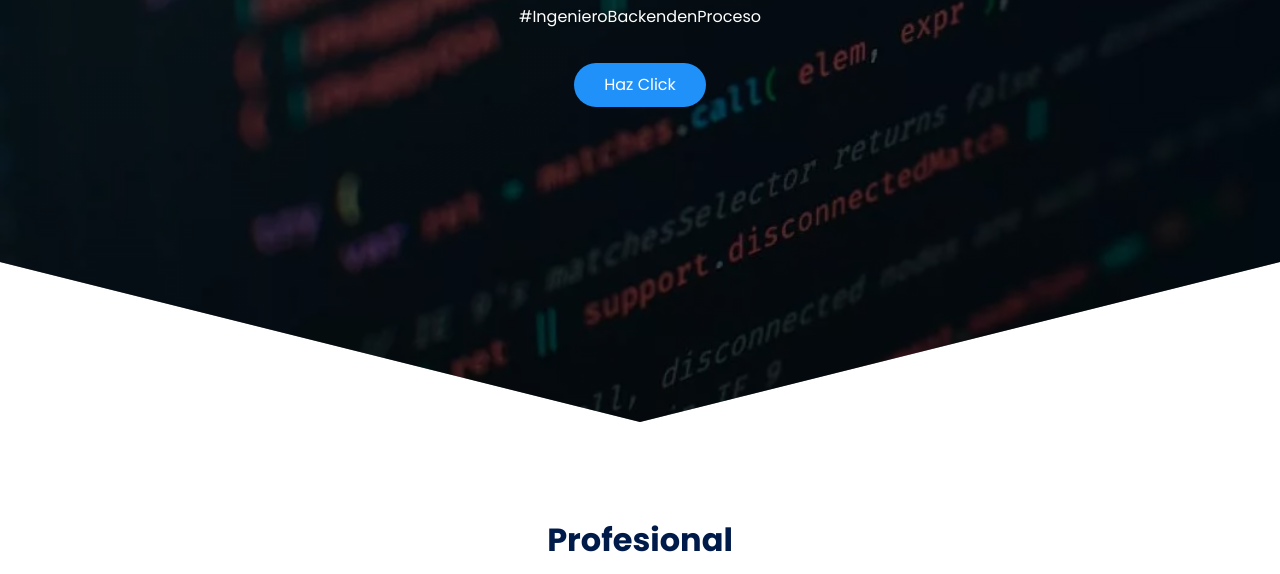
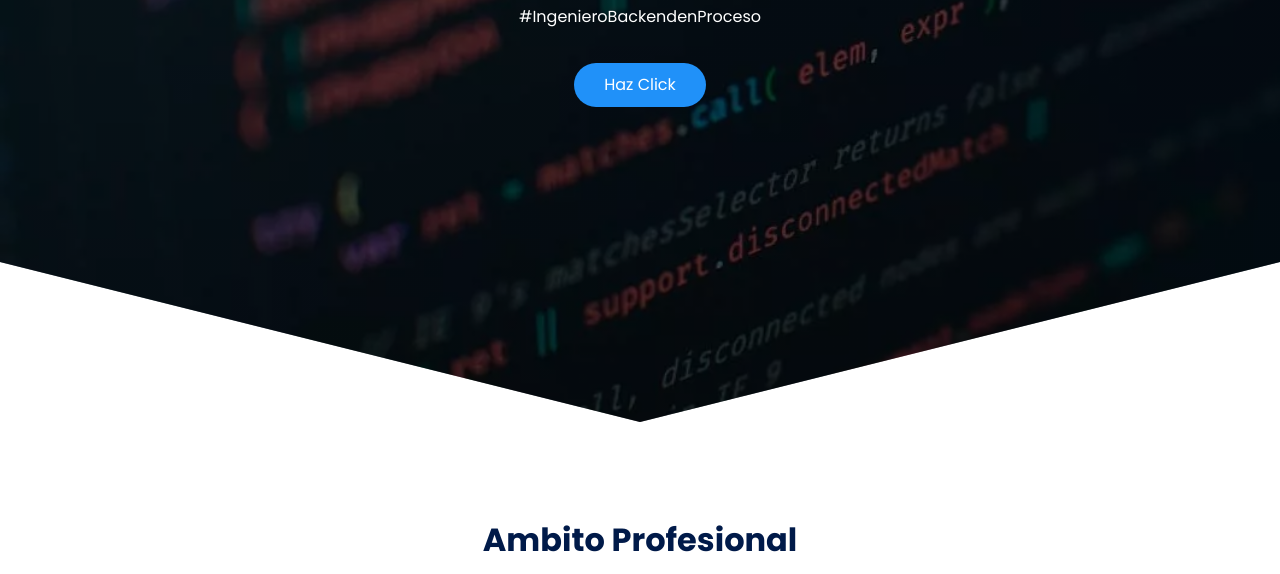
Before and after one commit to Angelurr/perfil-profesional, a plain HTML site: page index.html in a window 1280 px wide. Shown: the part 378-952 px from the top of the page. Drawn offline with Linux system fonts and the light colour scheme.

Commit message:
file index corregido

```diff
--- a/index.html
+++ b/index.html
@@ -52,7 +52,7 @@
     <!-- options -->
     <main>
         <section class="container about" id="about">
-            <h2 class="subtitle">Profesional</h2>
+            <h2 class="subtitle">Ambito Profesional</h2>
             <p class="about_paragraph">Mi enfoque se ha centrado en la excelencia y la aplicación creativa de mis habilidades para lograr resultados tangibles. Algunos aspectos importantes sobre mi.</p>
 
             <div class="about_main">
```
